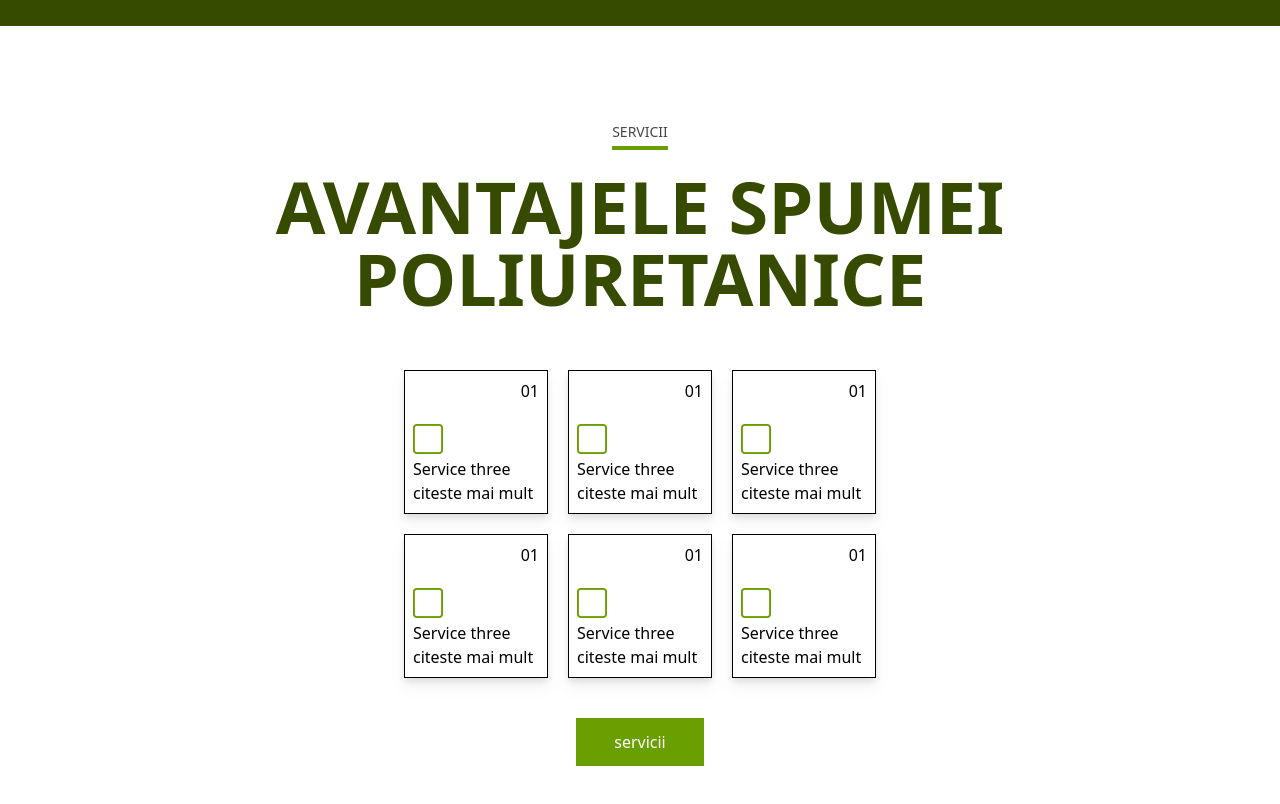
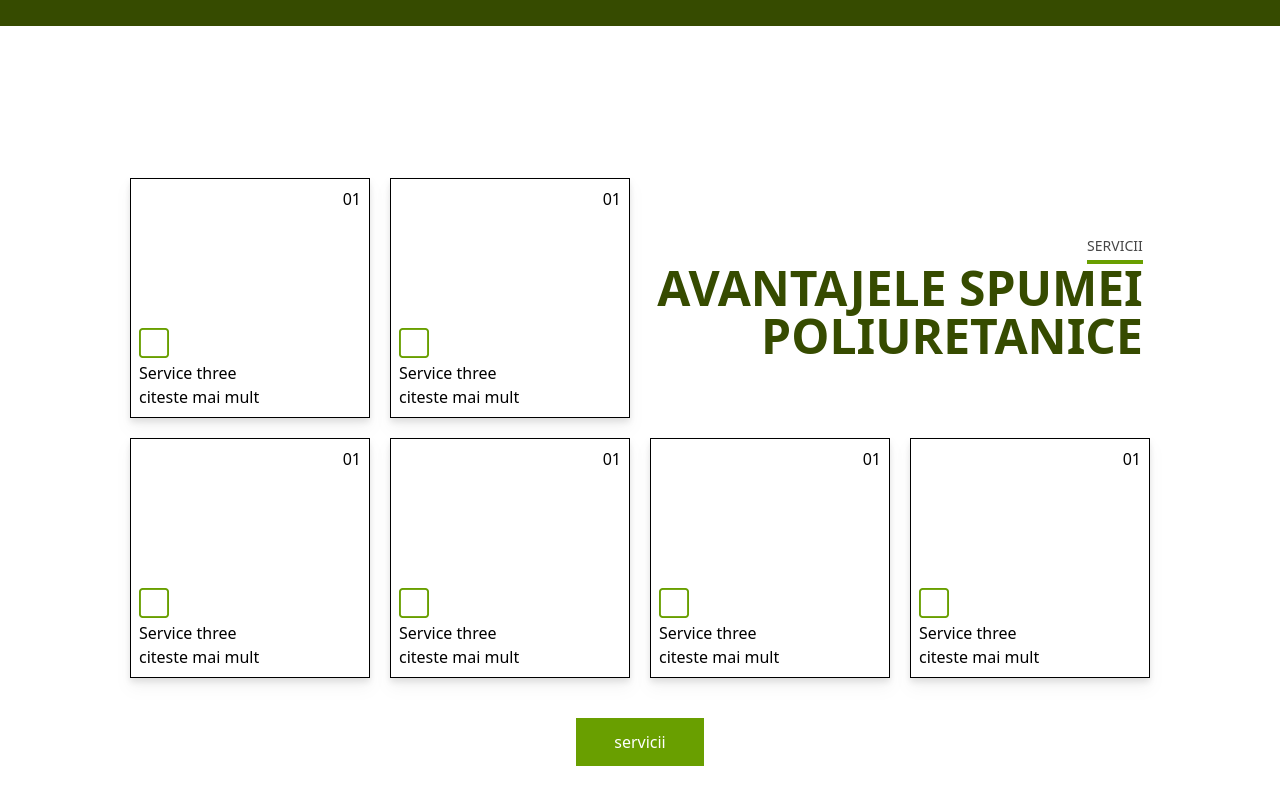
Before and after one commit to DenisWithOneN/desa-isolation, a Vue app: page / in a window 1280 px wide. Shown: the part 3400-4204 px from the top of the page. Built offline with nearby package versions, Linux system fonts and the light colour scheme.

Commit message:
updated card sizes and responsive design

```diff
--- a/src/components/homepage/AdvantageCard.vue
+++ b/src/components/homepage/AdvantageCard.vue
@@ -1,6 +1,6 @@
 <script setup></script>
 <template>
-  <div class="bg-white border-black border flex flex-col justify-between p-2 w-36 h-36 drop-shadow-lg">
+  <div class="bg-white border-black border flex flex-col justify-between p-2 w-36 h-36 sm:w-52 sm:h-52 lg:w-60 lg:h-60 drop-shadow-lg">
     <p class="text-end">01</p>
     <div>
     <span class="text-desalightgreen text-3xl"><i class="bi bi-square"</i></span>
--- a/src/components/homepage/AdvantageSection.vue
+++ b/src/components/homepage/AdvantageSection.vue
@@ -5,7 +5,7 @@ import FillButton from "../general/FillButton.vue";
 <template>
   <section>
     <div class="container mx-auto py-24">
-      <div class="flex flex-col items-center gap-5">
+      <div class="flex flex-col items-center gap-5 lg:hidden">
         <div class="flex flex-col items-center">
           <p class="text-desadarkgray text-sm uppercase lg:text-md">servicii</p>
           <div class="bg-desalightgreen w-12 h-1 mt-1 lg:w-14"></div>
@@ -19,10 +19,25 @@ import FillButton from "../general/FillButton.vue";
       </div>
 
       <div class="flex flex-col items-center justify-center gap-10 mt-14">
-        <div class="grid grid-cols-2 place-items-center gap-5 md:grid-cols-3">
+        <div
+          class="grid grid-cols-2 place-items-center gap-5 md:grid-cols-3 lg:grid-cols-4 lg:grid-rows-2"
+        >
           <AdvantageCard />
           <AdvantageCard />
-          <div class="hidden col-span-2">avantajele spumei poliuretanice</div>
+          <div class="hidden col-span-2 lg:block">
+            <div class="flex flex-col items-end">
+              <p class="text-desadarkgray text-sm uppercase lg:text-md">
+                servicii
+              </p>
+              <div class="bg-desalightgreen w-12 h-1 mt-1 lg:w-14"></div>
+            </div>
+            <h2
+              class="text-desadarkgreen text-2xl text-end font-black uppercase sm:text-2xl md:text-3xl lg:text-4xl xl:text-5xl 2xl:text-6xl"
+            >
+              avantajele spumei<br />
+              poliuretanice
+            </h2>
+          </div>
           <AdvantageCard />
           <AdvantageCard />
           <AdvantageCard />
```
